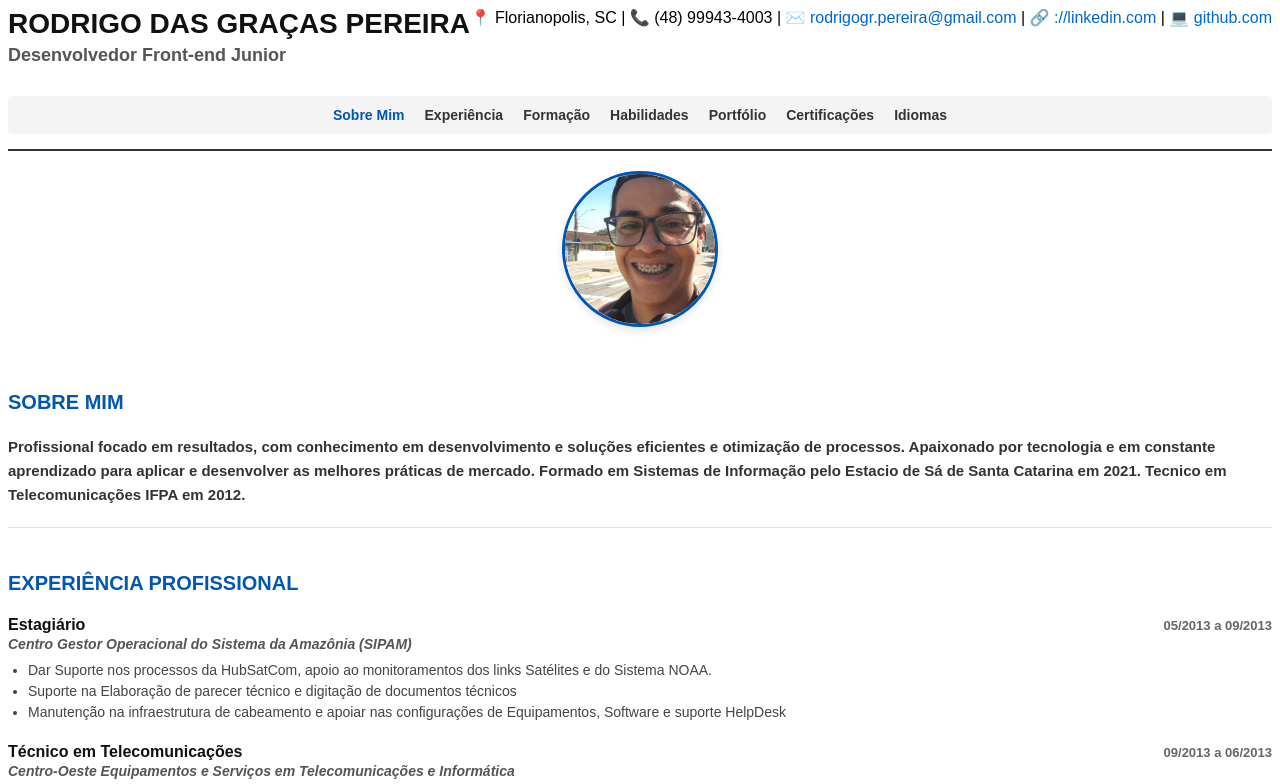
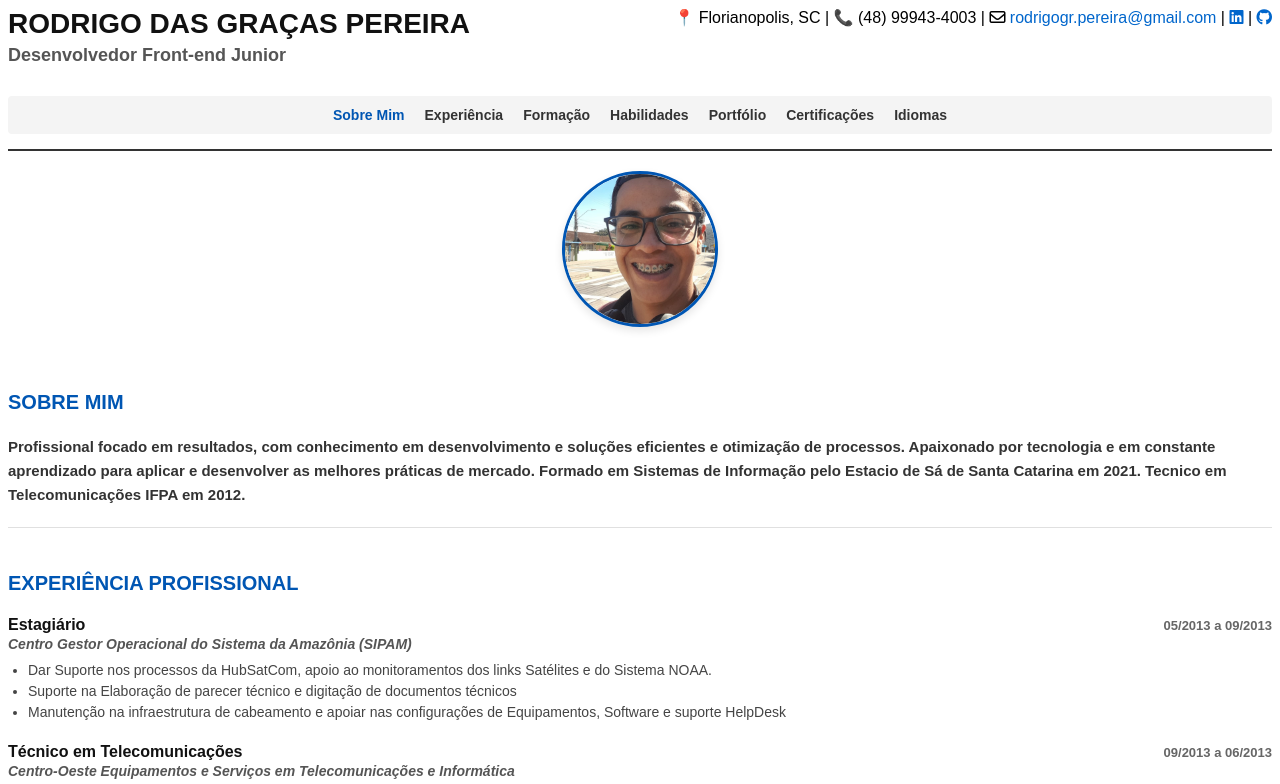
Before and after one commit to rodrigo-gr-pereira/curriculo, a plain HTML site: page index.html in a window 1280 px wide. Shown: the top 784 px of the page. Drawn offline with Linux system fonts and the light colour scheme.

Commit message:
add fontawesome com os icons github , email e linkedin

```diff
--- a/index.html
+++ b/index.html
@@ -5,6 +5,7 @@
   <meta charset="UTF-8">
   <meta name="viewport" content="width=device-width, initial-scale=1.0">
   <link rel="stylesheet" href="styles/style.css">
+  <script src="https://kit.fontawesome.com/e555ee61bf.js" crossorigin="anonymous"></script>
   <title>Curriculo-2026</title>
 </head>
 
@@ -19,13 +20,20 @@
       <div class="dados-contatos">
         <span>📍 Florianopolis, SC</span> |
         <span>📞 (48) 99943-4003</span> |
-        <span>✉️ <a href="mailto:rodrigogr.pereira@gmail.com" class="email-link">rodrigogr.pereira@gmail.com</a></span>
+        <span><i class="fa-jelly fa-regular fa-envelope"></i> <a href="mailto:rodrigogr.pereira@gmail.com"
+            class="email-link">rodrigogr.pereira@gmail.com</a></span>
         |
-        <span>🔗 <a href="https://www.linkedin.com/in/rodrigo-das-gra%C3%A7as-pereira-46437a144/" target="_blank"
-            class="linkedin-link">://linkedin.com</a></span>
+        <span>
+
+          <a href="https://www.linkedin.com/in/rodrigo-das-gra%C3%A7as-pereira-46437a144/" target="_blank"
+            class="linkedin-link"><i class="fa-brands fa-linkedin" alt="LinkedIn"></i>
+
+          </a>
+        </span>
+
         |
-        <span>💻 <a href="https://github.com/rodrigo-gr-pereira" target="_blank"
-            class="github-link">github.com</a></span>
+        <span><a href="https://github.com/rodrigo-gr-pereira" target="_blank" class="github-link"><i
+              class="fa-brands fa-github"></i></a></span>
       </div>
     </div>
     <!-- Barra de Navegação (Menu) -->
```
